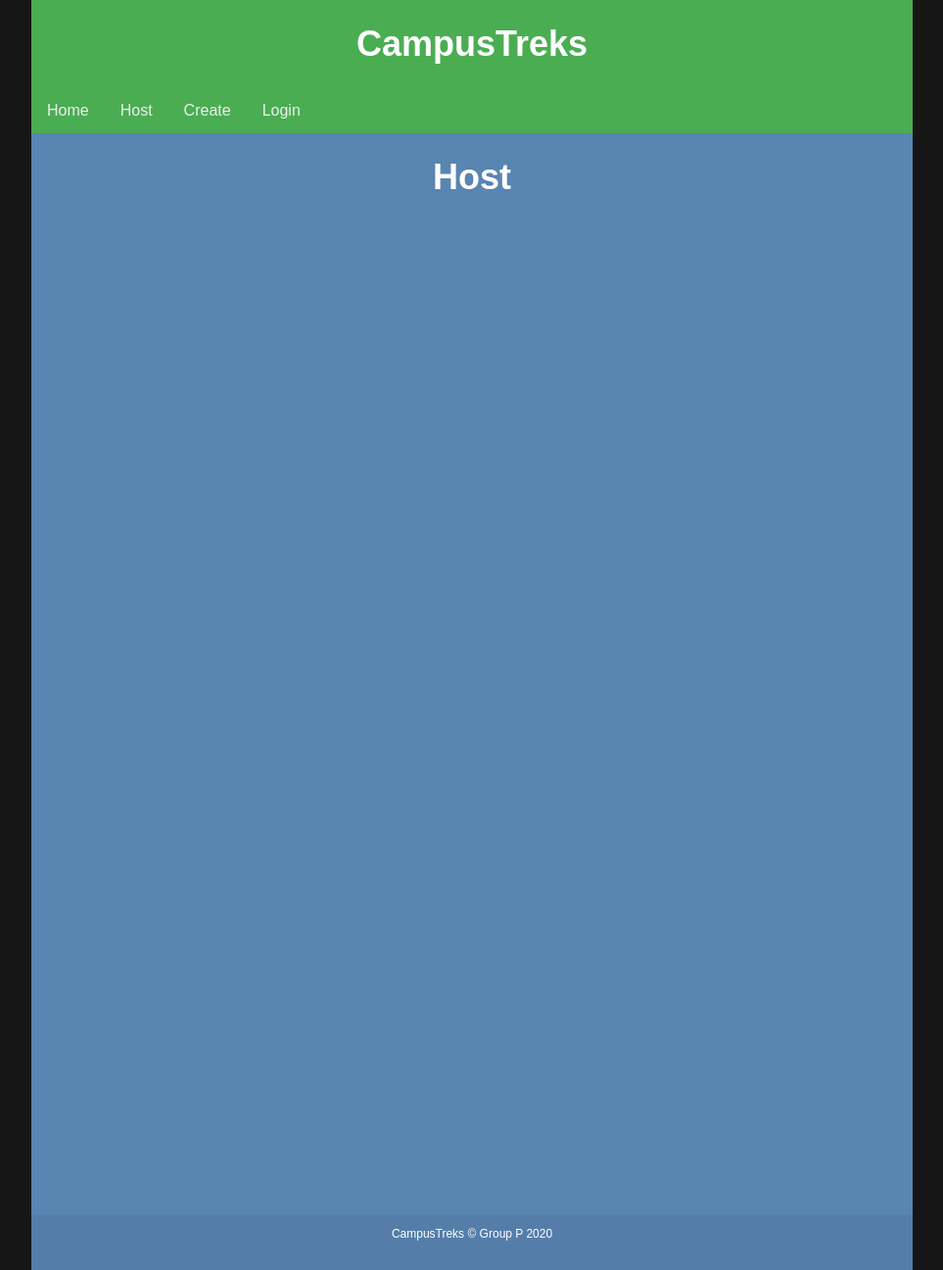
After one commit to lloydtao/ECM2434-Treasure-Hunt, a PHP site: page /host in a window 1280 px wide. The commit adds this page. Shown: the whole page at 98% size, without its empty margins (158-1121 px from the left). Run offline with PHP 8.4, Linux system fonts and the light colour scheme.

Commit message:
Added templates and stylesheet

```diff
--- a/src/www/campustreks/css/stylesheet.css
+++ b/src/www/campustreks/css/stylesheet.css
@@ -1,47 +1,56 @@
 html {
-  background: lightskyblue;
+  background-color: #161616;
+  overflow-y: scroll;
 }
 
 body {
-  color: white;
+  color: #fff;
+  background-color: #5985B2;
   font-family: sans-serif;
   margin: 0 auto;
   max-width: 900px;
   text-align: center;
 }
 
-h1{font-size:64px}
-h2{font-size:48px}
-h3{font-size:36px}
-h4{font-size:24px}
-h5{font-size:20px}
-h6{font-size:16px}
+h1{font-size:36px}
+h2{font-size:24px}
+h3{font-size:20px}
+h4{font-size:16px}
 
 p {
   font-size: 12px;
 }
 
-.whole {
-	min-width: 360px;
-	width: 100%;
-	float: left;
-	box-shadow: 0px 4px 6px 0 rgba(0,0,0,0.5);
+header {
+  color: #fff;
+  padding: 0;
+  margin: 0;
+  background-color: #4AAD52;
+  overflow: hidden;
+  list-style-type: none;
 }
 
-.half {
-	min-width: 360px;
-	width: 50%;
-	float: left;
+footer {
+  color: #fff;
+  padding: 0;
+  margin: 0;
+  background: rgba(0, 0, 0, 0.05);
+  overflow: hidden;
 }
-@media (max-width:800px){.half{width:100%}}
 
-.quarter {
-	min-width: 180px;
-	width: 25%;
-	float: left;
+header li {
+  float: left;
 }
-@media (max-width:800px){.quarter{width:100%}}
 
-.card {
-	margin: 8px;
+li a {
+  text-align: justify;
+  display: block;
+  color: #eee;
+  text-align: center;
+  padding: 14px 16px;
+  text-decoration: none;
 }
+
+li a:hover {
+  background-color: #488B49;
+}
--- /dev/null
+++ b/src/www/campustreks/host.php
@@ -0,0 +1,19 @@
+<?php $publichtml = "c:/wamp64/www/campustreks/"; ?>
+<html>
+  <head>
+    <title>Host - CampusTreks</title>
+	<?php include($publichtml.'templates/head.php'); ?>
+  </head>
+  <body>
+	<!-- Header -->
+	<?php include($publichtml.'templates/header.php'); ?>
+	<!-- Content -->
+	<div style="min-height:1080px">
+	  <div>
+	  <h1>Host</h1>
+	  </div>
+	</div>
+	<!-- Footer -->
+	<?php include($publichtml.'templates/footer.php'); ?>
+  </body>
+</html>
--- /dev/null
+++ b/src/www/campustreks/templates/footer.php
@@ -0,0 +1,4 @@
+<footer>
+    <p>CampusTreks &copy; Group P 2020</p>
+    <br>
+</footer>
--- a/src/www/campustreks/templates/head.php
+++ b/src/www/campustreks/templates/head.php
@@ -1,5 +1,5 @@
 <meta charset="UTF-8" />
 <meta name="viewport" content="width=device-width, initial-scale=1" />
 <link rel="stylesheet" href="/css/stylesheet.css" />
-<link rel="icon" type="image/png" href="/img/favicon/favicon-32x32.png" sizes="32x32" />
-<link rel="icon" type="image/png" href="/img/favicon/favicon-16x16.png" sizes="16x16" />
+<link rel="icon" type="image/png" href="/img/favicon-32x32.png" sizes="32x32" />
+<link rel="icon" type="image/png" href="/img/favicon-16x16.png" sizes="16x16" />
--- /dev/null
+++ b/src/www/campustreks/templates/header.php
@@ -0,0 +1,7 @@
+<header>
+    <h1>CampusTreks</h1>
+	<li><a href="/">Home</a></li>
+	<li><a href="/host">Host</a></li>
+	<li><a href="/create">Create</a></li>
+	<li><a href="/login">Login</a></li>
+</header>
--- /dev/null
+++ b/src/www/campustreks/templates/header_mobile.php
@@ -0,0 +1,3 @@
+<header>
+    <h1>CampusTreks</h1>
+</header>
```
Also changed, not shown: src/www/campustreks/create.php (added, +19 -0 lines), src/www/campustreks/index.php (+12 -11 lines), src/www/campustreks/login.php (added, +19 -0 lines).
